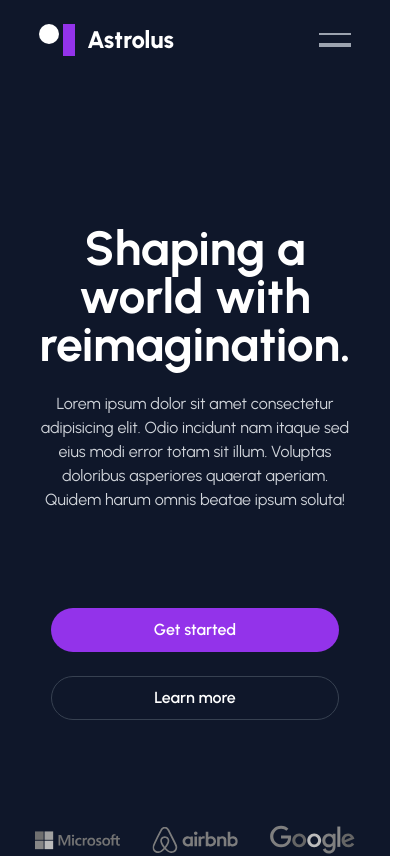
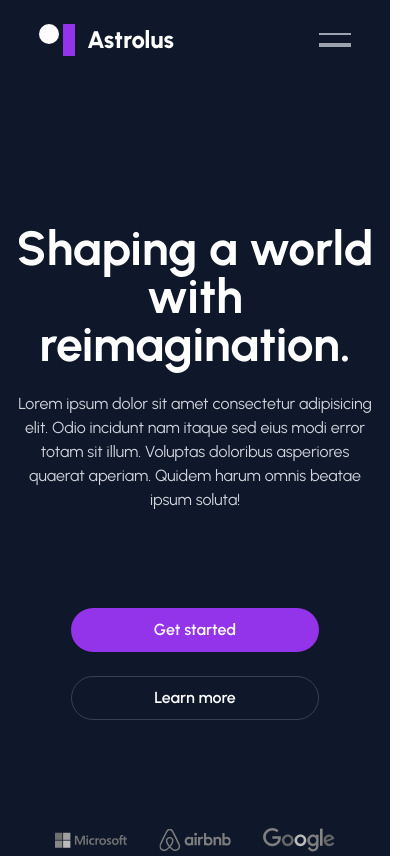
Before and after one commit to beginner-projects/babe, a React (Vite) app: page / in a window 390 px wide. Shown: the top 856 px of the page, 415 px wide, since content can reach past the window. Built offline with nearby package versions, Linux system fonts and the light colour scheme.

Commit message:
some change

```diff
--- a/src/components/HeroSection.jsx
+++ b/src/components/HeroSection.jsx
@@ -1,10 +1,12 @@
 import { Clients } from "../Data/Data";
 const HeroSection = () => {
-
   return (
     // container
-    <div className=" lg:w-4/5 md:w-full box-border h-auto pt-36 flex justify-center items-center flex-col " id="hero">
-      <div className="lg:w-full md:w-full  flex justify-center items-center lg:px-48 md:px-16 flex-col gap-6 px-16 text-center">
+    <div
+      className=" lg:w-4/5 md:w-full box-border h-auto pt-36 flex justify-center items-center flex-col "
+      id="hero"
+    >
+      <div className="lg:w-full md:w-full  flex justify-center items-center lg:px-48 md:px-16 flex-col gap-6 px-4 text-center">
         <h1 className="lg:text-7xl md:text-6xl text-5xl text-textH text-center w-full h-auto font-bold">
           Shaping a world with <span>reimagination.</span>
         </h1>
--- a/src/components/NavigationBar/NavigationBar.jsx
+++ b/src/components/NavigationBar/NavigationBar.jsx
@@ -3,7 +3,7 @@ import { NavCompany, NavigationData } from "./NavigationData";
 const NavigationBar = () => {
   const [isOpen, setIsOpen] = useState(false);
   const NavItems = NavigationData[0].NavItems;
-  console.log( NavigationData[0].NavItems.Link)
+  console.log(NavigationData[0].NavItems.Link);
   return (
     <div className=" Nagation w-[80%] h-20 m-auto py-6 flex justify-between align-middle">
       <div className="text-textH text-2xl font-extrabold flex place-items-center gap-3">
@@ -45,7 +45,7 @@ const NavigationBar = () => {
         <div className="absolute h-screen w-screen right-0 top-16 bg-bgtransition-all delay-700 ">
           <div className="flex justify-start align-middle flex-col bg-[#293041] w-[90%] rounded-3xl m-auto my-7 gap-6 p-7 border-[1px] border-gray-700">
             {NavItems.map((value, key) => {
-              console.log(value)
+              console.log(value);
               return (
                 <div key={key} className="m-0 h-auto ">
                   <a
@@ -69,7 +69,7 @@ const NavigationBar = () => {
             <div key={key} className="m-auto h-auto">
               <a
                 href={items.Link}
-                className="text-textP hover:text-textH text-lg"
+                className="text-textP hover:text-textH text-lg scroll-smooth transition-all delay-1000"
               >
                 {items.PageName}
               </a>
```
Also changed, not shown: src/App.jsx (+3 -5 lines).
